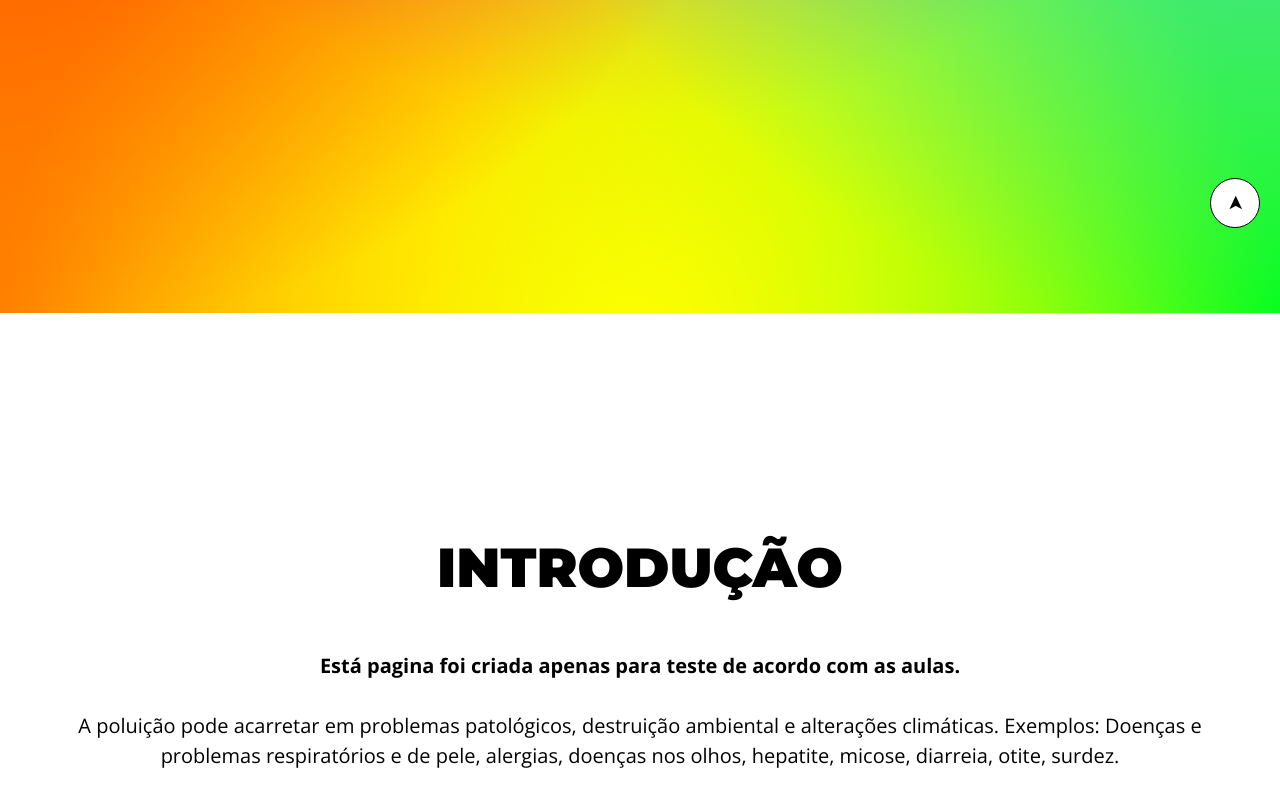
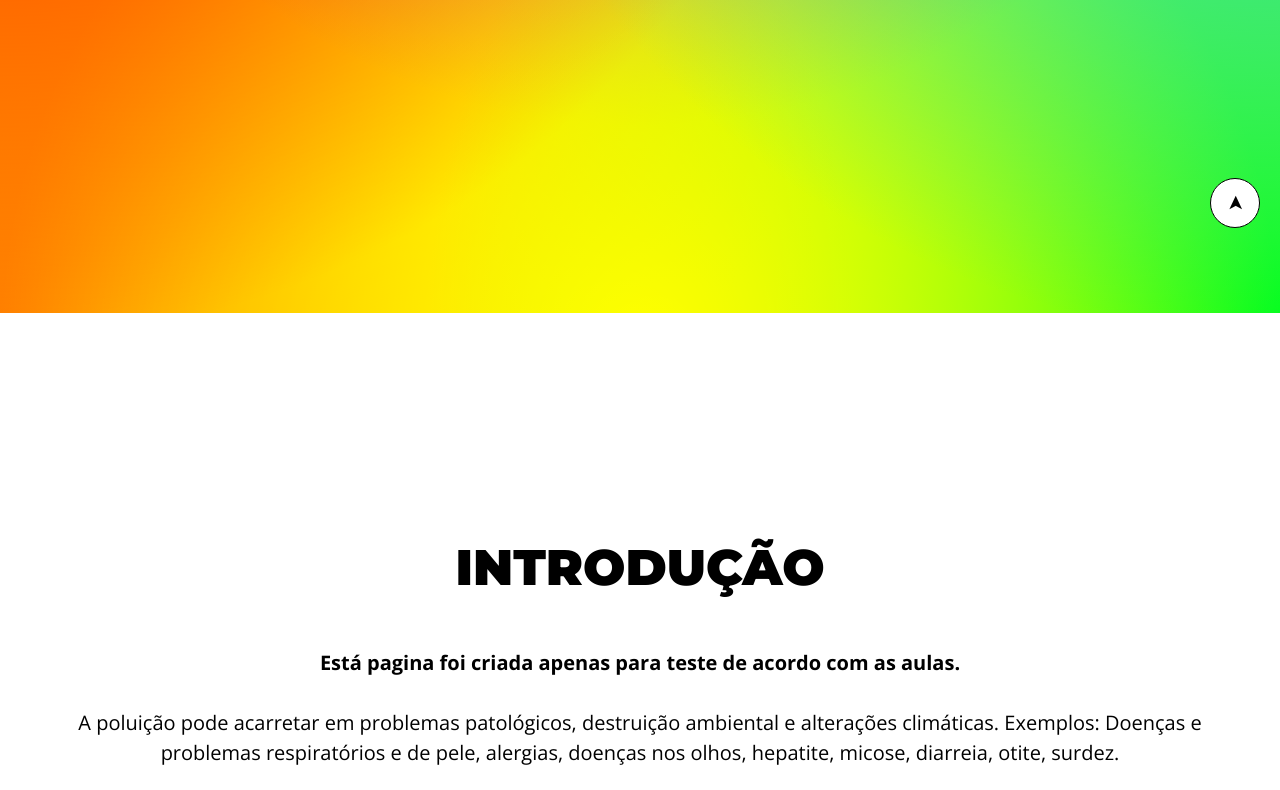
Before and after one commit to lucasmessias7/Landing-page-one, a plain HTML site: page index.htm in a window 1280 px wide. Shown: the part 552-1342 px from the top of the page. Drawn offline with nearby package versions, Linux system fonts and the light colour scheme.

Commit message:
Update elements.css

```diff
--- a/assets/css/elements.css
+++ b/assets/css/elements.css
@@ -30,7 +30,7 @@
     }
 
     h2 {
-        font-size: 5.5rem;
+        font-size: 5rem;
         margin-bottom: 5rem;
         text-transform: uppercase;
         line-height: 1.2;
```
